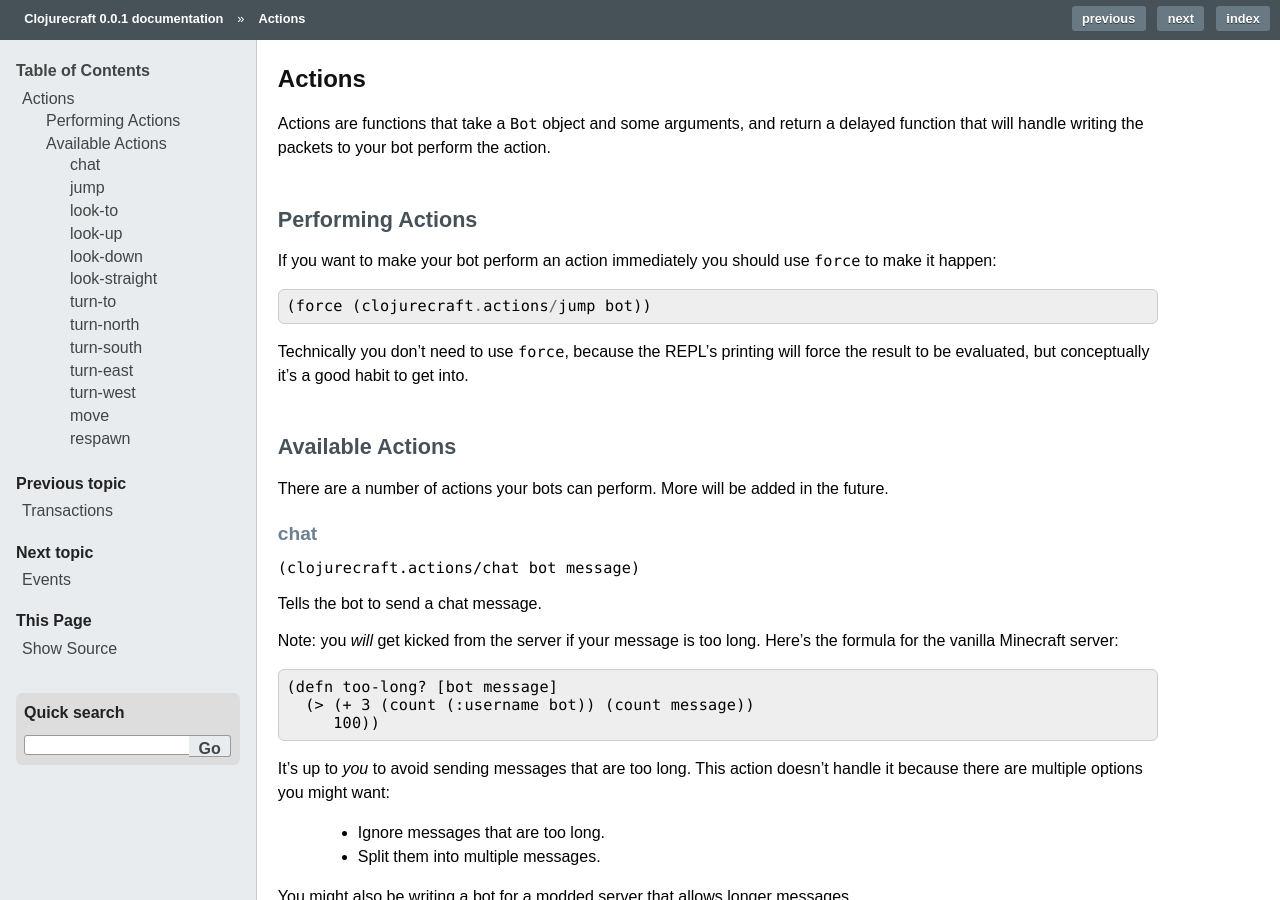
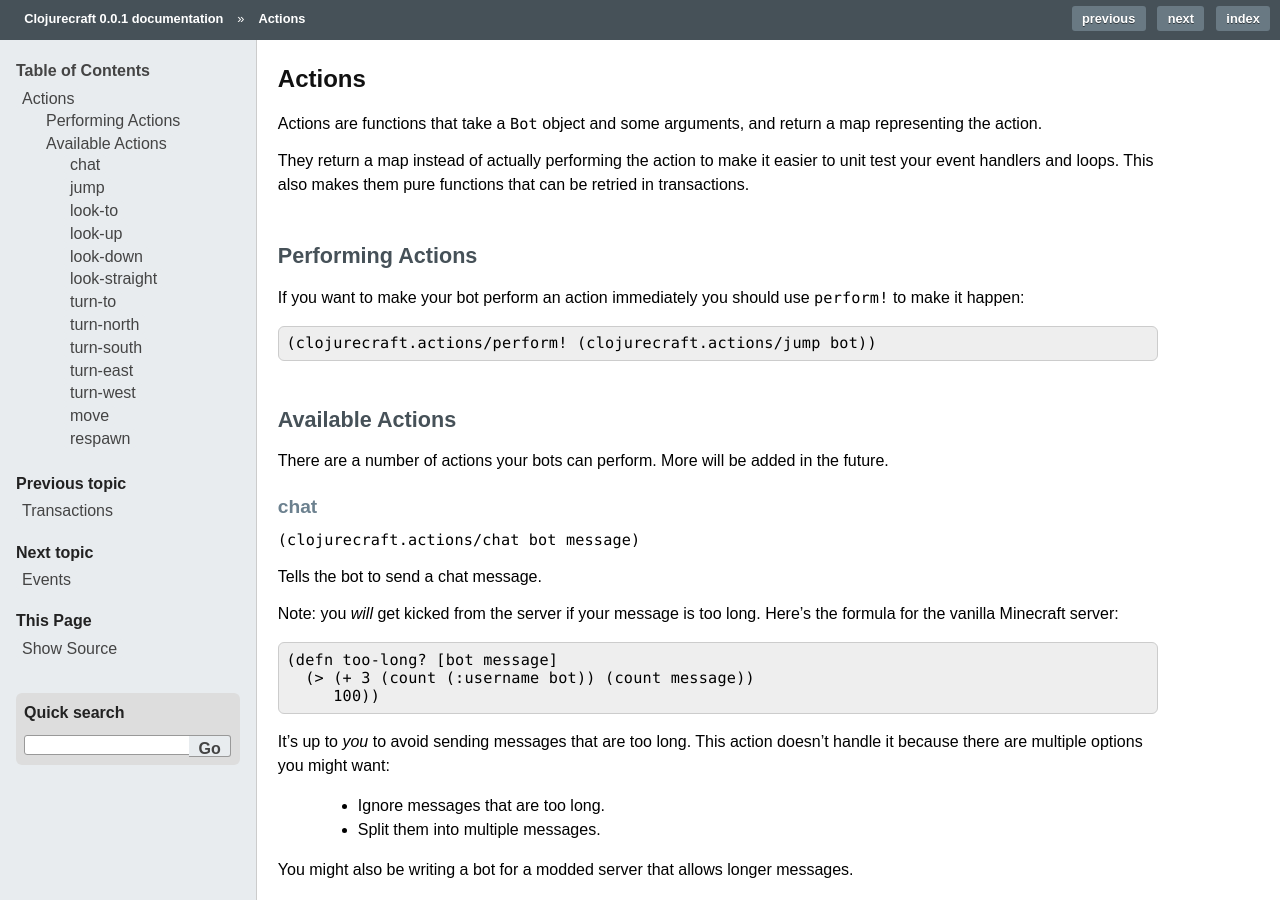
Before and after one commit to sjl/clojurecraft, a Sphinx documentation site: the page built from docs/source/actions.rst, in a window 1280 px wide and 900 px high. Built offline with Sphinx 7.4.7, drawn with Linux system fonts in a browser that asks for light colours.

Commit message:
Update the docs to reflect the action changes.

```diff
--- a/docs/source/actions.rst
+++ b/docs/source/actions.rst
@@ -2,19 +2,19 @@
 =======
 
 Actions are functions that take a ``Bot`` object and some arguments, and return
-a delayed function that will handle writing the packets to your bot perform the
-action.
+a map representing the action.
+
+They return a map instead of actually performing the action to make it easier to unit
+test your event handlers and loops.  This also makes them pure functions that can be
+retried in transactions.
 
 Performing Actions
 ------------------
 
-If you want to make your bot perform an action immediately you should use ``force``
-to make it happen::
+If you want to make your bot perform an action immediately you should use
+``perform!`` to make it happen::
 
-    (force (clojurecraft.actions/jump bot))
-
-Technically you don't need to use ``force``, because the REPL's printing will force
-the result to be evaluated, but conceptually it's a good habit to get into.
+    (clojurecraft.actions/perform! (clojurecraft.actions/jump bot))
 
 Available Actions
 -----------------
```
Also changed, not shown: docs/source/quickstart.rst (+5 -5 lines).
